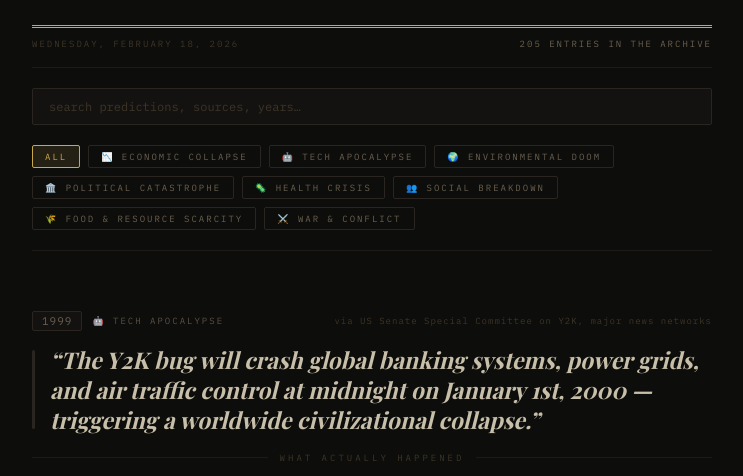
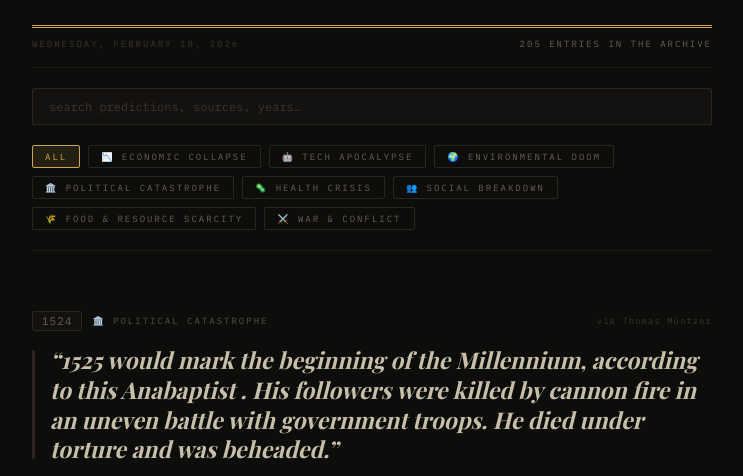
Before and after one commit to Innomen/DoomScroll, a plain HTML site: page index.html in a window 1280 px wide. Shown: the part 261-737 px from the top of the page, without its empty margins (268-1011 px from the left). Drawn offline with nearby package versions, Linux system fonts and the light colour scheme; a web font is replaced by a local one.

Commit message:
random ordering

```diff
--- a/index.html
+++ b/index.html
@@ -582,6 +582,7 @@ function buildDisplayList() {
   }
 
   // Sort: voted items to bottom, then by algo weight desc, then shuffle rest
+  list.sort(() => Math.random() - 0.5);
   list.sort((a, b) => {
     const aVoted = votes[a.id] ? 1 : 0;
     const bVoted = votes[b.id] ? 1 : 0;
```
